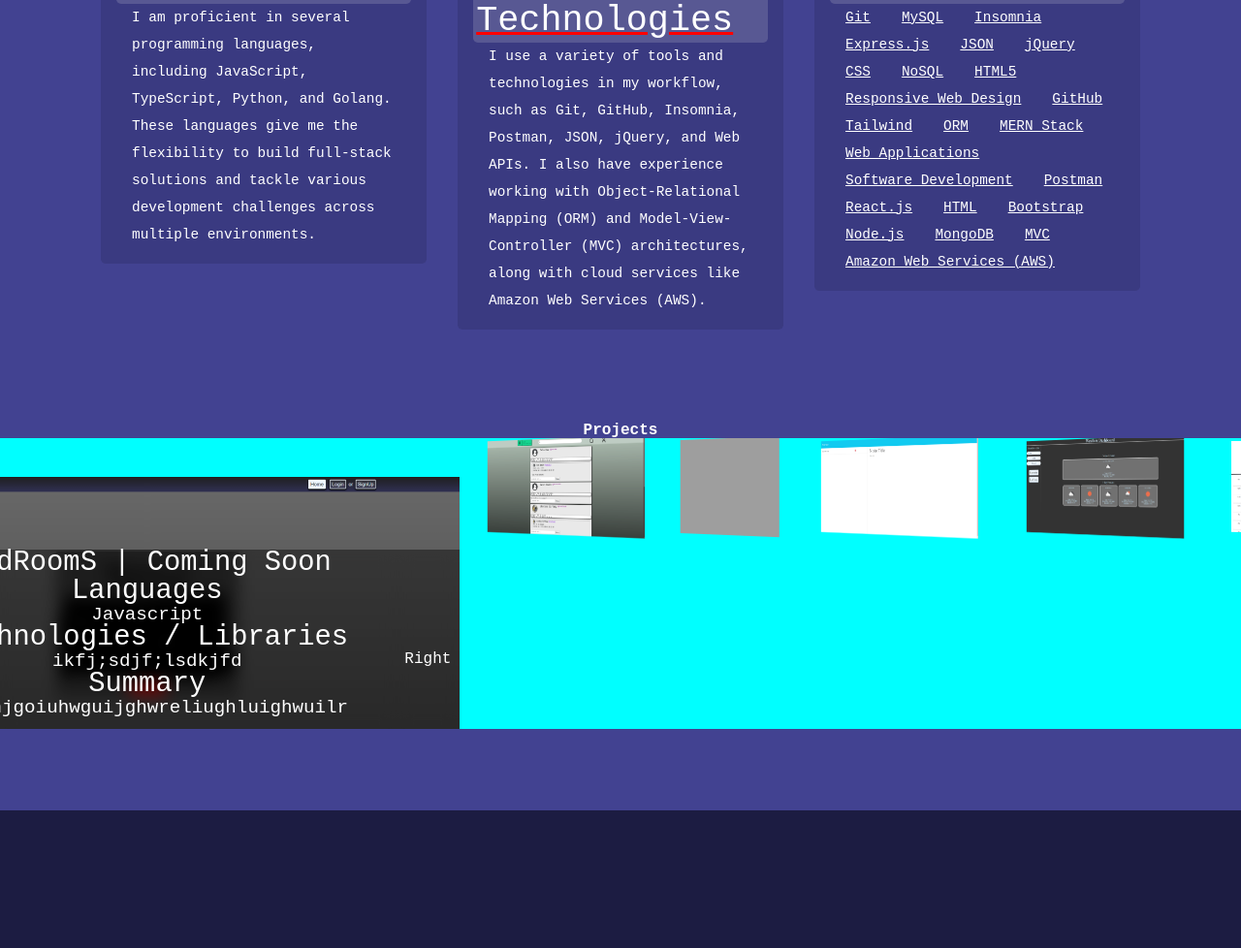
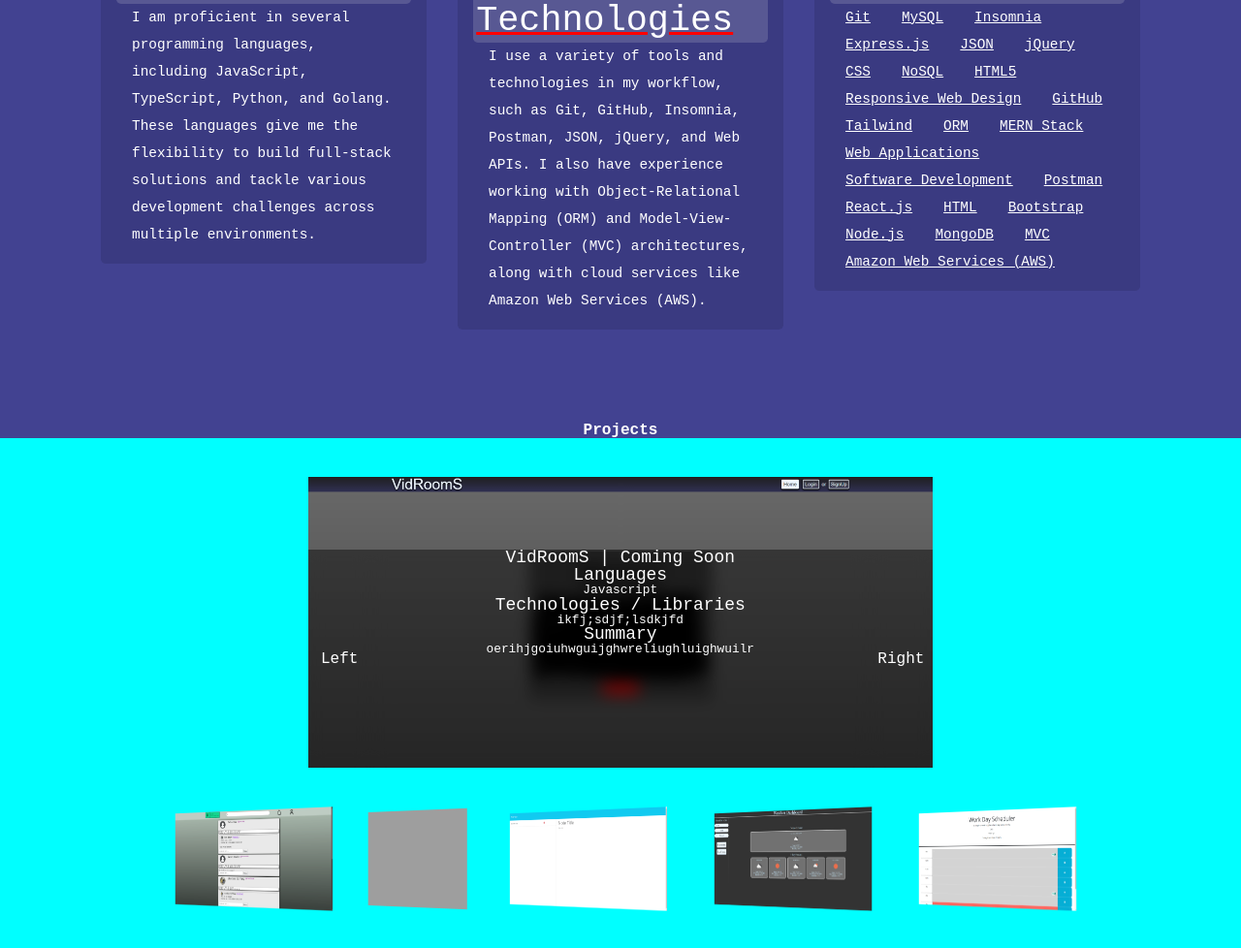
Before and after one commit to charleswt/Portfolio-Website, a website: page index.html in a window 1280 px wide. Shown: the part 1477-2455 px from the top of the page at 97% size. Before the commit the page ends 2313 px from the top, so only its background shows below. Drawn offline with Linux system fonts and the light colour scheme; grey boxes are pictures that could not be loaded.

Commit message:
centered selected project

```diff
--- a/assets/styles/css/style.css
+++ b/assets/styles/css/style.css
@@ -584,7 +584,8 @@ header {
   transform: perspective(1000px) rotate3d(var(--r,0,1),0,calc(var(--i,-5)*var(--a)));
 }
 
-.project-details {
+@media screen and (min-height: 900px) {
+  .project-details {
   color: white;
   font-size: 1.2rem;
   background-color: rgba(0, 0, 0, 0.425);
@@ -598,6 +599,31 @@ header {
   transition: height 0.45s ease-in-out;
 }
 
+.project-details-header {
+  font-size: 1.8rem;
+}
+}
+
+@media screen and (max-height: 900px) {
+  .project-details {
+  color: white;
+  font-size: .8rem;
+  background-color: rgba(0, 0, 0, 0.425);
+  backdrop-filter: blur(8px);
+  z-index: 1;
+  position: absolute;
+  bottom: 0;right: 0;left: 0;
+  margin: auto;
+  width: 80%;
+  height: 0%;
+  transition: height 0.45s ease-in-out;
+}
+
+.project-details-header {
+  font-size: 1.4em;
+}
+}
+
 .project-details p {
   opacity: 0;
   transition: opacity 0.45s ease-in-out;
@@ -609,18 +635,26 @@ header {
   opacity: 1;
 }
 
-.selected-project-position.show {
-  left: -1000px;
-  box-shadow: 3px 3px 3px black;
-  border-top: 3rem solid red;
-  color: red;
+@media screen and (width < 900px) {
+  .selected-project-position.move {
+    margin: 0 auto;
+    position: absolute;
+    width: 220px;
+    height: 170px;
+  }
 }
 
-.project-details-header {
-  font-size: 1.8rem;
+@media screen and (width >= 900px) {
+  .selected-project-position.move {
+    margin: 0 auto;
+    position: absolute;
+    width: 220px;
+    height: 300px;
+  }
 }
 
 .project-ul-position {
+  padding: 30%;
   width: 100%;
   background-color: aqua;
 }
--- a/index.html
+++ b/index.html
@@ -147,7 +147,7 @@
 
           <ul class="project-ul-position">
 
-            <li id="project-1" class="projects-transition">
+            <li id="project-1" class="projects-transition selected-project-position">
               <p class="decrement-btn">Left</p>
               <a href="#projects"
                 ><img
@@ -169,7 +169,7 @@
             <p class="increment-btn">Right</p>
             </li>
 
-            <li id="project-2" class="projects-transition">
+            <li id="project-2" class="projects-transition selected-project-position">
               <p class="decrement-btn">Left</p>
               <a href="https://game-contributor.onrender.com/"
                 ><img
@@ -190,7 +190,7 @@
             <p class="increment-btn">Right</p>
             </li>
 
-            <li id="project-3" class="projects-transition">
+            <li id="project-3" class="projects-transition selected-project-position">
               <p class="decrement-btn">Left</p>
               <a href="https://procrastination-station.onrender.com/"
                 ><img
@@ -211,7 +211,7 @@
             <p class="increment-btn">Right</p>
             </li>
 
-            <li id="project-4" class="projects-transition">
+            <li id="project-4" class="projects-transition selected-project-position">
               <p class="decrement-btn">Left</p>
               <a href="https://notetaker-ch-11-bee10ebdef6d.herokuapp.com/"
                 ><img
@@ -232,7 +232,7 @@
             <p class="increment-btn">Right</p>
             </li>
 
-            <li id="project-5" class="projects-transition">
+            <li id="project-5" class="projects-transition selected-project-position">
               <p class="decrement-btn">Left</p>
               <a href="https://charleswt.github.io/Weather-Dashboard/"
                 ><img
@@ -253,7 +253,7 @@
             <p class="increment-btn">Right</p>
             </li>
 
-            <li id="project-6" class="projects-transition">
+            <li id="project-6" class="projects-transition selected-project-position">
               <p class="decrement-btn">Left</p>
               <a href="https://charleswt.github.io/Work-Day-Scheduler/"
                 ><img
--- a/src/scripts/scroll.js
+++ b/src/scripts/scroll.js
@@ -1,6 +1,6 @@
 const skillsSlide = document.querySelector(".skills-slide");
 const projects = Array.from(document.querySelectorAll(".projects-transition"));
-const projectsUl = Array.from(document.querySelectorAll(".project-ul-position"));
+const projectsUl = Array.from(document.querySelectorAll(".selected-project-position"));
 
 let position = JSON.parse(localStorage.getItem("pos")) ?? 0;
 
@@ -67,15 +67,15 @@ function detailsClassManager (pos = position) {
 const imgPositionClassManager = (pos = position) => {
   projectsUl.forEach((proj, index) => {
     if (index === pos) {
-      proj.classList.add("selected-project-position");
+      proj.classList.add("move");
     } else {
-      proj.classList.remove("selected-project-position");
+      proj.classList.remove("move");
     }
   });
 };
 
 detailsClassManager();
-imgPositionClassManager()
+imgPositionClassManager();
 
 window.addEventListener("scroll", () => {
   if (window.scrollY > 190) skillsSlide.style.left = "0";
```
